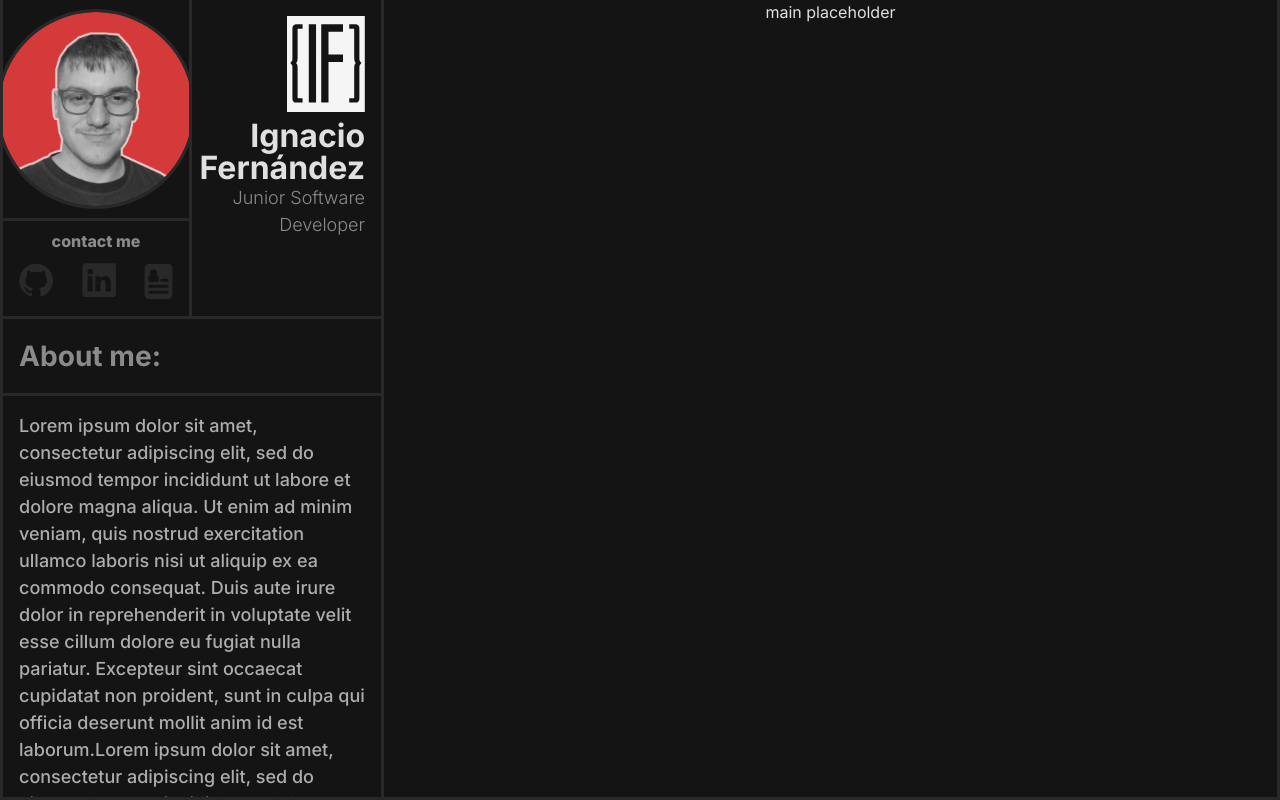
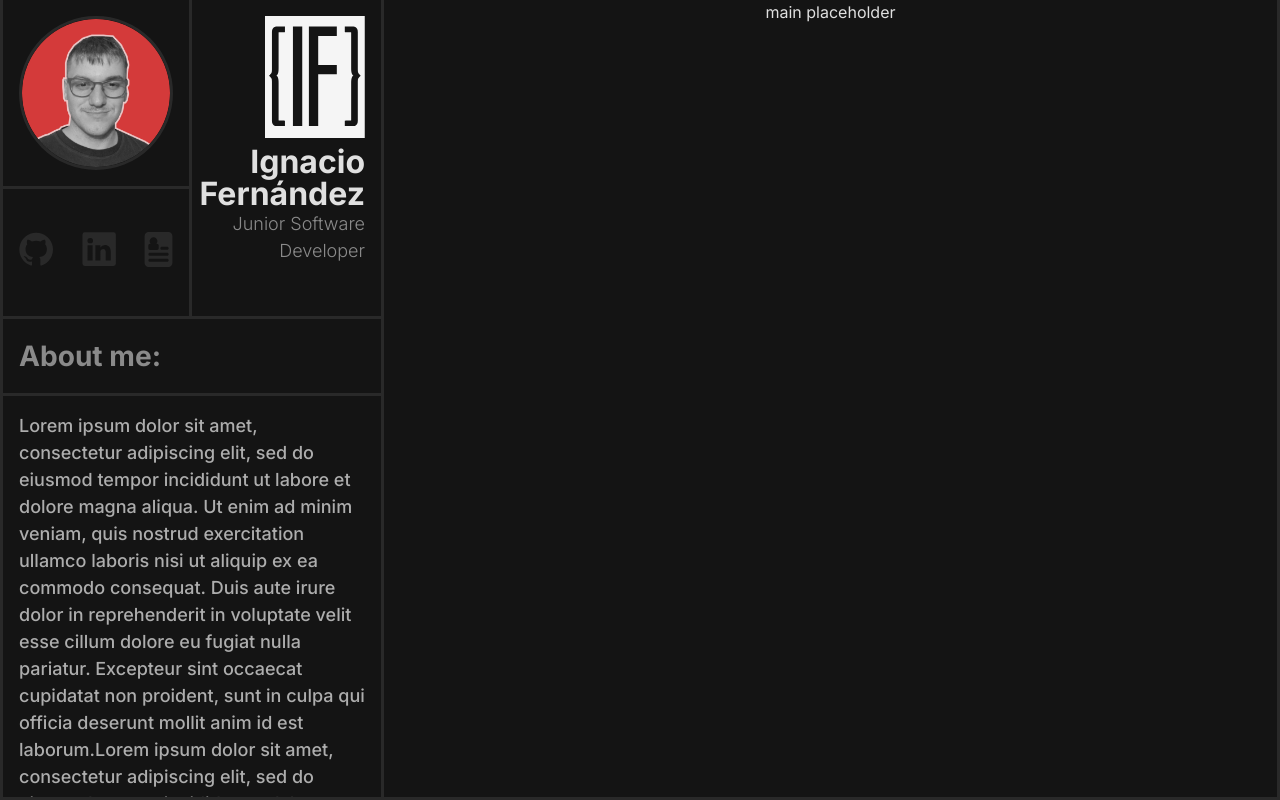
Before and after one commit to ignfer/portfolio, a React (Vite) app: page / in a window 1280 px wide. Built offline with nearby package versions, Linux system fonts and the light colour scheme.

Commit message:
Upload
- changes made in order to achieve the correct looking of the header when resizing

```diff
--- a/src/components/Contact/Contact.css
+++ b/src/components/Contact/Contact.css
@@ -1,6 +1,6 @@
 .contact{
   width: 100%;
-  height: 30%;
+  height: 40%;
 
   box-sizing: border-box;
   border-style: none solid none none;
@@ -12,14 +12,7 @@
   justify-content: space-evenly;
   align-items: center;
 
-  color:var(--dark-color-2);
-  font-weight:800;
-
   transition: all 0.4s;
-}
-
-.contact:hover{
-  color:var(--dark-color-4);
 }
 
 .contact-images-container{
--- a/src/components/Contact/Contact.jsx
+++ b/src/components/Contact/Contact.jsx
@@ -3,15 +3,14 @@ export default function Contact(){
   return(
     <>
       <div className='contact'>
-        <p>contact me</p>
         <div className='contact-images-container'>
           <a href='https://github.com/ignfer' target='_blank' rel='noreferrer'>
             <img width="42" height="42" src={'./assets/svgs/github.svg'} alt='Visit my GitHub'></img>
           </a>
-          <a href='www.linkedin.com/in/ignaciofernández' target='_blank' rel='noreferrer'>
+          <a href='https://linkedin.com/in/ignaciofernández' target='_blank' rel='noreferrer'>
             <img width="42" height="42" src={'./assets/svgs/linkedin.svg'} alt='Visit my Linkedin'></img>
           </a>
-          <a href='https://github.com/ignfer' target='_blank' rel='noreferrer'>
+          <a href='./documents/CV_IgnacioFernandez_esp_v01.pdf' target='_blank' rel='noreferrer'>
             <img width="35" height="35" src={'./assets/svgs/resume.svg'} alt='Download my Resume'></img>
           </a>
         </div>
--- a/src/components/Info/Info.css
+++ b/src/components/Info/Info.css
@@ -1,6 +1,7 @@
 .header-info-section{
   width: 100%;
   height: 40%;
+  min-height: 200px;
 
   box-sizing: border-box;
   border-bottom-style: solid;
--- a/src/components/Logo/Logo.css
+++ b/src/components/Logo/Logo.css
@@ -3,8 +3,6 @@
   width: 50%;
   height: 100%;
   text-align: right;
-  font-size: clamp(12px,25px,48px);
-
 
   box-sizing: border-box;
   padding: 1rem;
@@ -19,7 +17,9 @@
 }
 
 .header-title-section > img{
-  width: 50%;
+  /* width: 50%; */
+  width: 10vw;
+  max-width: 100px;
   float:right;
   margin-bottom: 0.5rem;
 }
--- a/src/components/ProfilePicture/ProfilePicture.css
+++ b/src/components/ProfilePicture/ProfilePicture.css
@@ -1,6 +1,6 @@
 .photo-section{
   width: 100%;
-  height: 70%;
+  height: 60%;
 
   padding: 1rem;
 
@@ -17,7 +17,8 @@
 }
 
 .photo-section > img {
-  width: 25vh;
+  width: 20vh;
+  min-width: 100px;
 
   box-sizing: border-box;
   border-style: solid;
```
